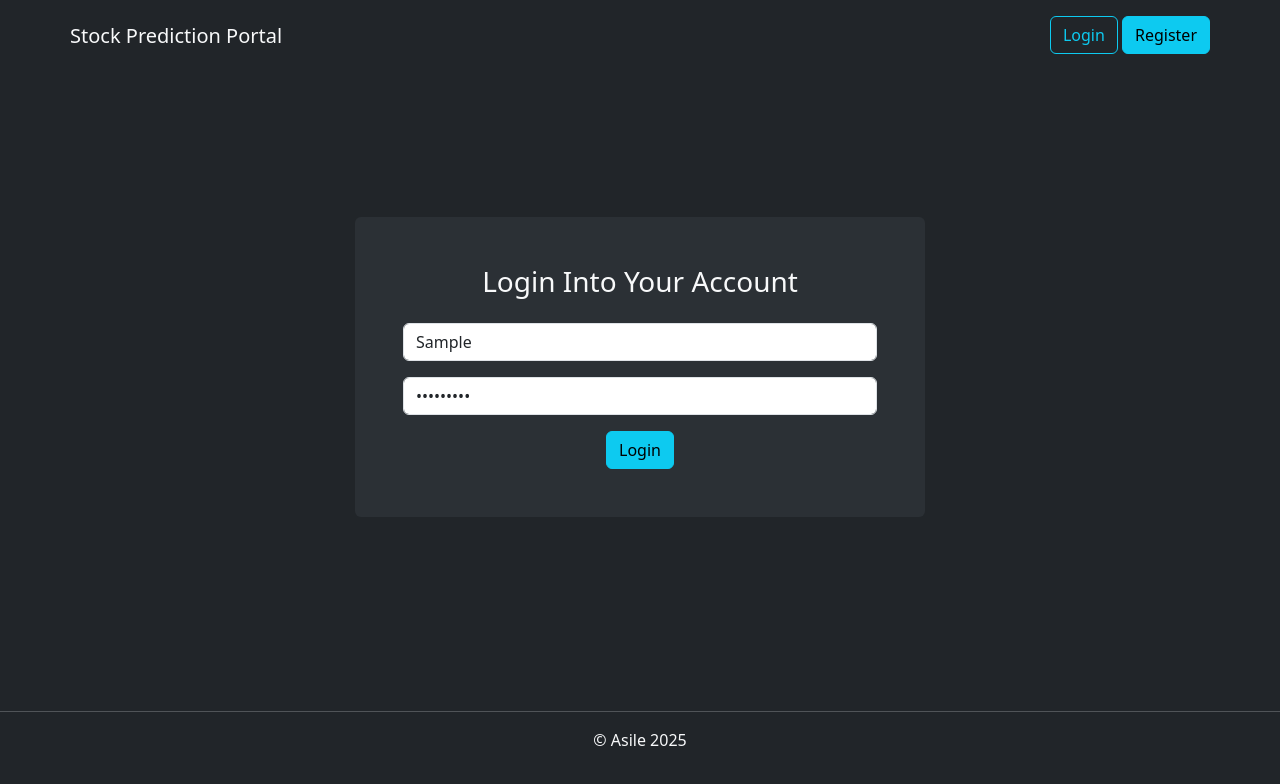
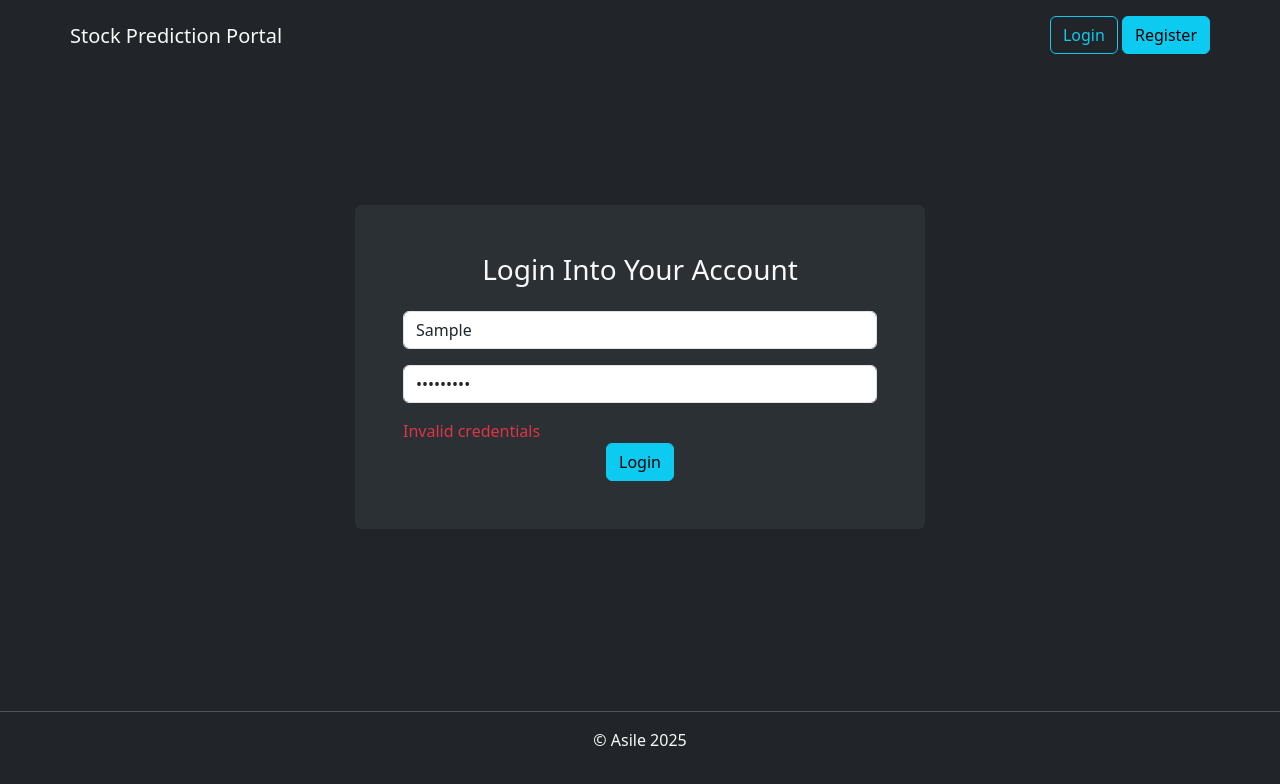
Before and after one commit to asileayuba/stock-prediction-portal, a React (Vite) app in the folder frontend-react/: page /login in a window 1280 px wide. Both pictures are taken after typing "Sample", "Sample123" into the empty fields and a click on the button "Login". Shown: the top 784 px of the page. Built offline with nearby package versions, Linux system fonts and the light colour scheme; no server answers.

Commit message:
Login with Error Handling

```diff
--- a/frontend-react/src/components/Login.jsx
+++ b/frontend-react/src/components/Login.jsx
@@ -9,6 +9,7 @@ const Login = () => {
   const [password, setPassword] = useState('')
   const [loading, setLoading] = useState(false)
   const navigate = useNavigate()
+  const [error, setError] = useState('')
 
   const handleLogin = async (e) => {
     e.preventDefault();
@@ -25,6 +26,7 @@ const Login = () => {
       navigate('/')
     }catch(error){
       console.error('invalid credentials')
+      setError('Invalid credentials')
     }finally{
       setLoading(false)
     }
@@ -45,6 +47,8 @@ const Login = () => {
                                 <input type="password" className='form-control' placeholder='Create a secure password' value={password} onChange={(e) => setPassword(e.target.value)} />
                             </div>
 
+                            {error && <div className='text-danger'>{error}</div>}
+
                             {loading ? (
                                 <button type='submit' className='btn btn-info d-block mx-auto' disabled > < FontAwesomeIcon icon={faSpinner} spin /> Logging in... </button>
                             ) : (
```
